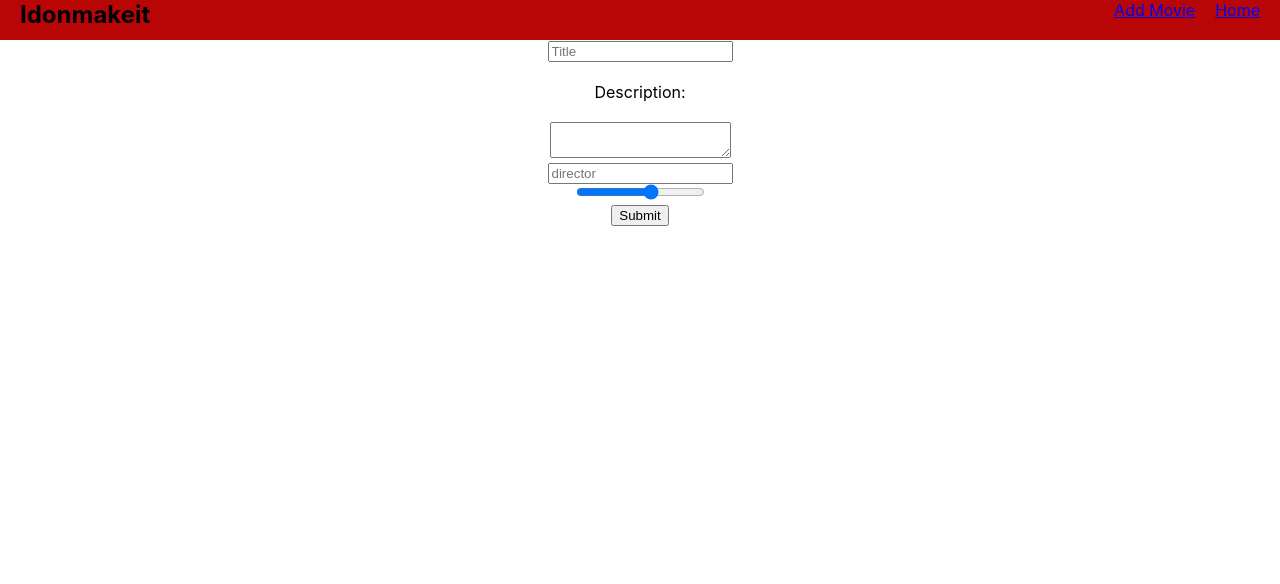
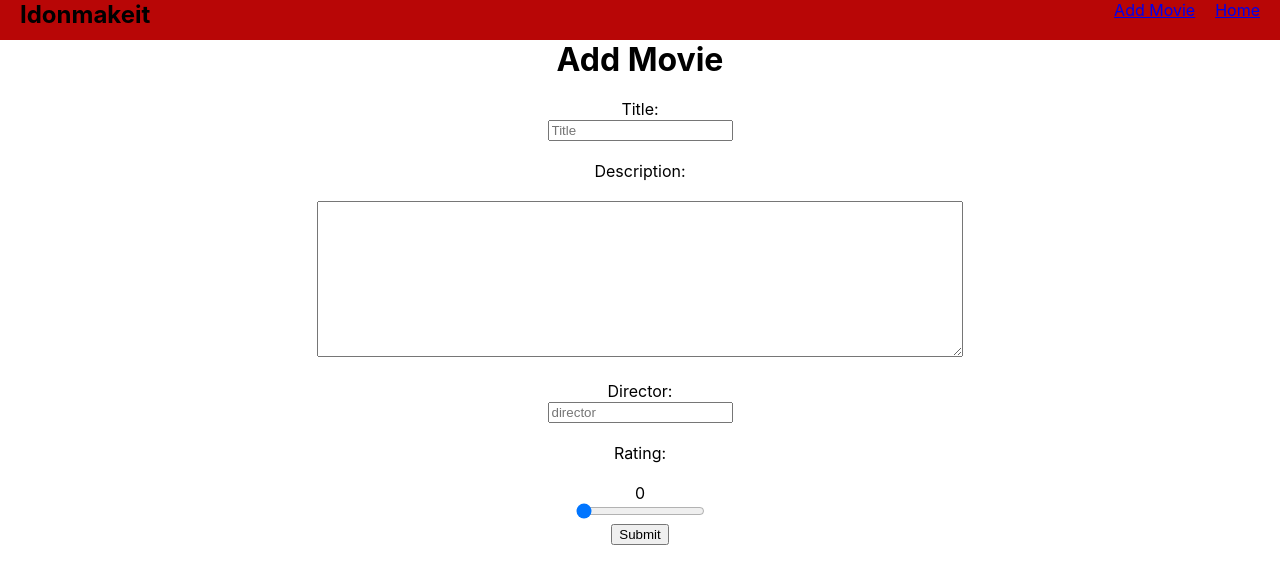
Before and after one commit to Jonathandah/mandatory-advanced-js2, a React (Create React App) app in the folder movies/: page /add in a window 1280 px wide. Shown: the top 584 px of the page. Built offline with nearby package versions, Linux system fonts and the light colour scheme.

Commit message:
all catches done

```diff
--- a/movies/src/add.js
+++ b/movies/src/add.js
@@ -19,8 +19,9 @@ class Add extends Component{
             title: "",
             description:"",
             director: "",
-            rating: "",
+            rating: 0,
             finished: false,
+            error: false,
         }
         this.onChange = this.onChange.bind(this);
         this.onSubmit = this.onSubmit.bind(this);
@@ -54,6 +55,8 @@ class Add extends Component{
             console.log(this.state)
         }
     }
+
+
     onSubmit(e){
         e.preventDefault();
         let obj = {};
@@ -72,6 +75,12 @@ class Add extends Component{
                 finished: true,
             })
         })
+        .catch((error)=>{
+            console.log(error);
+            this.setState({
+                error: true,
+            })
+        })
     }
 
 
@@ -79,13 +88,17 @@ class Add extends Component{
     render(){
         if(this.state.finished){
             return <Redirect to="/"></Redirect>
+        }else if (this.state.error){
+            return <p>Something went wrong...</p>
         }
+
         return(
             <div className="add">
                 <Helmet>
                     <title>Add</title>
                 </Helmet>
                 <main className="add__main">
+                    <h1>Add Movie</h1>
                     <Form onChange={this.onChange} state={this.state} onSubmit={this.onSubmit} ></Form>
                 </main>
             </div>
--- a/movies/src/details.js
+++ b/movies/src/details.js
@@ -32,15 +32,13 @@ class Details extends Component{
           })
         })
         .catch((error) =>{
-            /*
+            if(axios.isCancel(error)){
+                return console.log("request canceled", error.message);
+            }
             console.log(error);
             this.setState({
-                error: true,
+              error: true,
             })
-            */
-           if(axios.isCancel(error)){
-            console.log("request canceled", error.message);
-          }
         })
     }
 
@@ -58,6 +56,7 @@ class Details extends Component{
                     <title>Details</title>
                 </Helmet>
                 <main className="details__main">
+                        <h1>Details</h1>
                         <Link to={`/edit/${this.state.movie.id}`}>Edit</Link>
                         <h1 className="details__main__title">{this.state.movie.title}</h1>
                         <p className="details__main__director">{this.state.movie.director}</p>
--- a/movies/src/edit.js
+++ b/movies/src/edit.js
@@ -40,13 +40,13 @@ class Edit extends Component {
     })
     .catch((error) => {
       if(axios.isCancel(error)){
-        console.log("request canceled", error.message);
+       return console.log("request canceled", error.message);
       }
-      /*
+
       this.setState({
         error: true,
       })
-      */
+
     })
   }
   componentWillUnmount(){
@@ -70,6 +70,7 @@ class Edit extends Component {
         console.log(this.state)
     }
   }
+
   onSubmit(e){
     e.preventDefault();
     let id = this.props.match.params.id;
@@ -92,6 +93,9 @@ onSubmit(e){
     })
     .catch((error)=>{
       console.log(error);
+      this.setState({
+        error: true,
+      })
     })
   }
 
@@ -109,6 +113,7 @@ onSubmit(e){
                 <title>Edit</title>
             </Helmet>
             <main>
+              <h1>Edit</h1>
               <Form movie={this.state.movie} editPage={this.state.editPage} onChange={this.onChange} state={this.state} onSubmit={this.onSubmit}></Form>
             </main>
         </div>
--- a/movies/src/form.js
+++ b/movies/src/form.js
@@ -4,15 +4,18 @@ let Form = (props)=>{
     console.log(props)
     return(
         <form onSubmit={props.onSubmit}>
-            <link rel="stylesheet" href="https://cdnjs.cloudflare.com/ajax/libs/font-awesome/4.7.0/css/font-awesome.min.css"></link>
+            <p>Title:</p>
             <input type="text" minLength="1" maxLength="40" placeholder="Title" id="title" onChange={props.onChange} value={props.state.title} required></input>
             <br></br>
             <p>Description:</p>
             <br></br>
-            <textarea minLength="1" maxLength="300" id="description" onChange={props.onChange} value={props.state.description} required></textarea>
+            <textarea minLength="1" maxLength="300" id="description" onChange={props.onChange} value={props.state.description} style={ {width: "50%" }} rows="10" required></textarea>
             <br></br>
+            <p>Director:</p>
             <input type="text" minLength="1" maxLength="40" placeholder="director" id="director" onChange={props.onChange} value={props.state.director} required></input>
             <br></br>
+            <p>Rating:</p>
+            <p>{props.state.rating}</p>
             <input type="range" min="0" max="5"  id="rating" onChange={props.onChange} value={props.state.rating}></input>
             <br></br>
             <button type="submit" value="submit">Submit</button>
```
Lines whose indentation alone changed are shown as unchanged.
